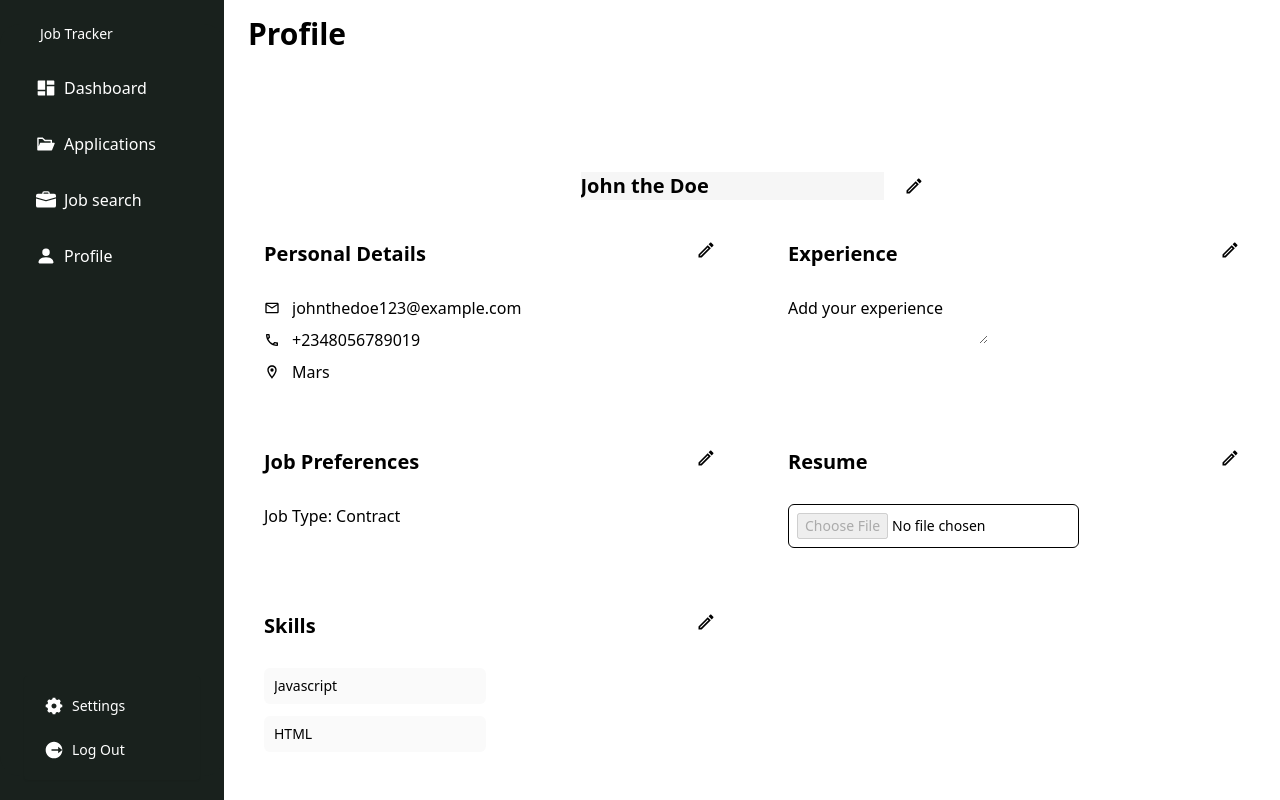
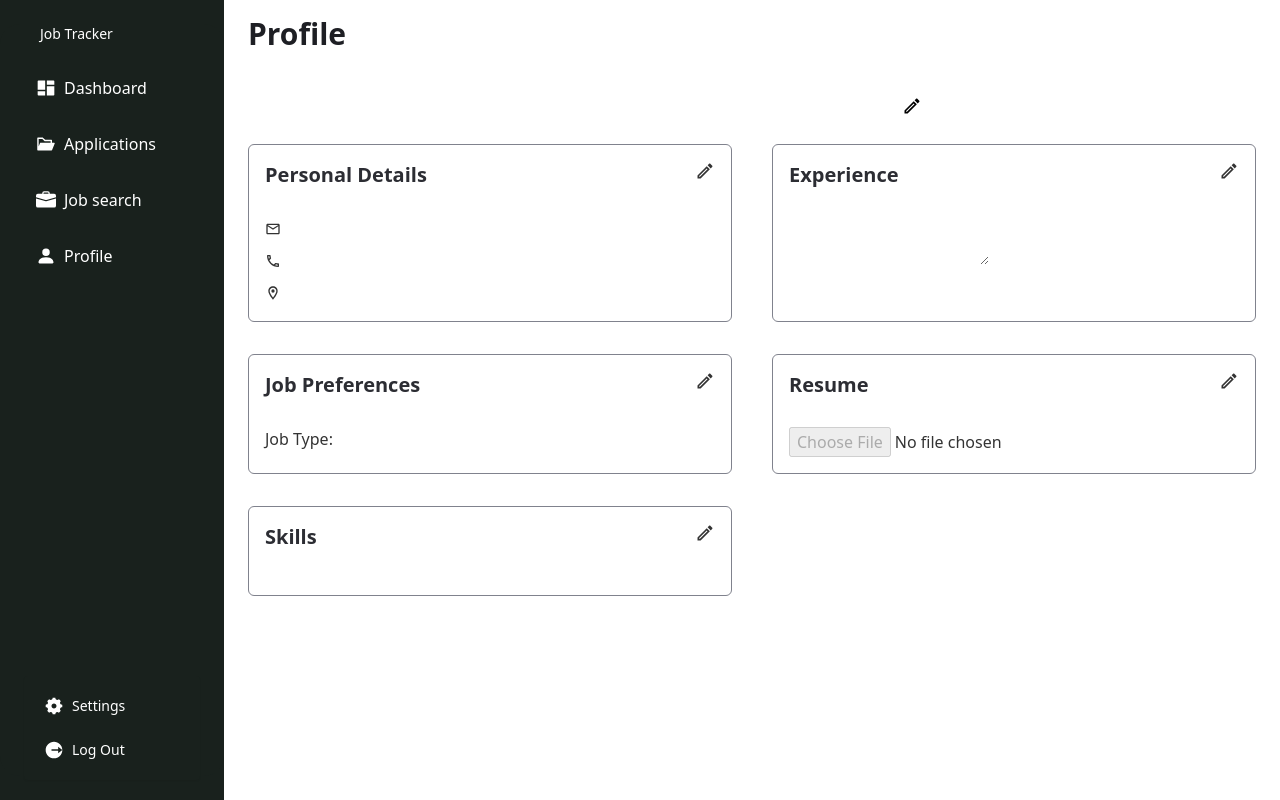
Before and after one commit to kolekarom/get-job, a React (Vite) app: page /dashboard/profile in a window 1280 px wide. Built offline with nearby package versions, Linux system fonts and the light colour scheme.

Commit message:
update settings page

```diff
--- a/src/Pages/Profile.jsx
+++ b/src/Pages/Profile.jsx
@@ -1,10 +1,9 @@
-import React, { useState } from "react";
+import { useState, useEffect } from "react";
 import {
   MdMailOutline,
   MdOutlineCall,
   MdOutlineLocationOn,
   MdOutlineEdit,
-  MdDelete,
   MdAdd,
 } from "react-icons/md";
 
@@ -16,14 +15,26 @@ const Profile = () => {
   const [editingResume, setEditingResume] = useState(false);
   const [editingSkills, setEditingSkills] = useState(false);
 
-  const [name, setName] = useState("John the Doe");
-  const [email, setEmail] = useState("johnthedoe123@example.com");
-  const [phone, setPhone] = useState("+2348056789019");
-  const [location, setLocation] = useState("Mars");
-  const [experience, setExperience] = useState("Add your experience");
-  const [jobType, setJobType] = useState("Contract");
-  const [skills, setSkills] = useState(["Javascript", "HTML"]);
+  const [name, setName] = useState("");
+  const [email, setEmail] = useState("");
+  const [phone, setPhone] = useState("");
+  const [location, setLocation] = useState("");
+  const [experience, setExperience] = useState("");
+  const [jobType, setJobType] = useState("");
+  const [skills, setSkills] = useState([]);
   const [newSkill, setNewSkill] = useState("");
+  const [resume, setResume] = useState(null);
+
+  // Fetch user data from localStorage
+  useEffect(() => {
+    const storedUser = JSON.parse(localStorage.getItem("user"));
+
+    if (storedUser) {
+      setName(storedUser.name || "");
+      setEmail(storedUser.email || "");
+      setPhone(storedUser.phone || "");
+    }
+  }, []);
 
   const handleEditToggle = (section) => {
     if (section === "personal") {
@@ -41,18 +52,6 @@ const Profile = () => {
     }
   };
 
-  const nameInitial = (name) => {
-    const nameSplit = name.split(" ");
-    if (nameSplit.length === 1) {
-      return nameSplit[0].charAt(0).toUpperCase();
-    } else {
-      return (
-        nameSplit[0].charAt(0).toUpperCase() +
-        nameSplit[nameSplit.length - 1].charAt(0).toUpperCase()
-      );
-    }
-  };
-
   const handleAddSkill = () => {
     if (newSkill.trim()) {
       setSkills([...skills, newSkill]);
@@ -65,16 +64,19 @@ const Profile = () => {
     setSkills(newSkills);
   };
 
+  const handleResumeChange = (e) => {
+    setResume(e.target.files[0]);
+  };
+
   return (
     <div>
       <div>
-        <h2 className="text-teal-dark text-3xl font-semibold mb-6">Profile</h2>
+        <h2 className="text-primary-text text-3xl font-semibold mb-6">
+          Profile
+        </h2>
         <div className="flex flex-col justify-center items-center mb-6">
-          <div className="inline-flex items-center justify-center w-20 h-20 overflow-hidden bg-teal-dark text-white font-bold rounded-full text-2xl">
-            <h1>{nameInitial(name)}</h1>
-          </div>
-          <div className="flex gap-5 justify-center items-center mt-4">
-            <div>
+          <div className="flex md:gap-4 md:justify-center justify-between items-center mt-4 mx-12">
+            <div className="">
               <label htmlFor="name"></label>
               <input
                 id="name"
@@ -82,16 +84,16 @@ const Profile = () => {
                 value={name}
                 onInput={(e) => setName(e.target.value)}
                 disabled={!editingName}
-                className={`text-xl font-bold bg-[#F6F6F6] ${
+                className={`text-xl font-bold bg-[#000]/0${
                   editingName
-                    ? "rounded-md outline-none ring-1 ring-gray-light py-1.5 px-2 text-gray-dark shadow-sm focus:ring-[1px] focus:ring-teal font-normal"
+                    ? " rounded-md outline-none ring-1 ring-light-gray py-1.5 px-2 text-dark-gray shadow-sm focus:ring-[1px] focus:ring-gray font-normal bg-white"
                     : ""
                 }`}
               />
             </div>
             {editingName ? (
               <button
-                className="cursor-pointer text-sm font-medium py-1 px-4 border border-teal text-teal-dark hover:bg-teal-dark hover:text-white rounded-md"
+                className="cursor-pointer text-sm font-medium py-2.5 px-4 border border-black text-primary-text hover:bg-black hover:text-white rounded-md"
                 onClick={() => handleEditToggle("name")}
               >
                 Save
@@ -104,16 +106,16 @@ const Profile = () => {
             )}
           </div>
         </div>
-        <div className="grid md:grid-cols-2 gap-x-10 gap-y-8 text-gray-dark/80">
+        <div className="grid md:grid-cols-2 gap-x-10 gap-y-8 text-black/80">
           {/* PERSONAL INFORMATION */}
-          <div className="bg-white rounded-md p-4">
+          <div className="bg-white rounded-md p-4 border border-tertiary-text">
             <span className="flex justify-between">
-              <h2 className="text-xl font-semibold mb-3 text-gray-dark">
+              <h2 className="text-xl font-semibold mb-3 text-dark-gray">
                 Personal Details
               </h2>
               {editingPersonal ? (
                 <button
-                  className="cursor-pointer text-sm font-medium py-1 px-4 border border-teal text-teal-dark hover:bg-teal-dark hover:text-white rounded-md"
+                  className="cursor-pointer text-sm font-medium py-2.5 px-4 border border-black text-primary-text hover:bg-black hover:text-white rounded-md"
                   onClick={() => handleEditToggle("personal")}
                 >
                   Save
@@ -138,7 +140,7 @@ const Profile = () => {
                   disabled={!editingPersonal}
                   className={`border-0 bg-white ${
                     editingPersonal
-                      ? "rounded-md outline-none ring-1 ring-gray-light py-1.5 px-2 text-gray-dark shadow-sm focus:ring-[1px] focus:ring-teal"
+                      ? "rounded-md outline-none ring-1 ring-light-gray py-1.5 px-2 text-dark-gray shadow-sm focus:ring-[1px] focus:ring-gray font-normal bg-white"
                       : ""
                   }`}
                 />
@@ -155,7 +157,7 @@ const Profile = () => {
                   disabled={!editingPersonal}
                   className={`border-0 bg-white ${
                     editingPersonal
-                      ? "rounded-md outline-none ring-1 ring-gray-light py-1.5 px-2 text-gray-dark shadow-sm focus:ring-[1px] focus:ring-teal"
+                      ? "rounded-md outline-none ring-1 ring-light-gray py-1.5 px-2 text-dark-gray shadow-sm focus:ring-[1px] focus:ring-gray font-normal bg-white"
                       : ""
                   }`}
                 />
@@ -172,7 +174,7 @@ const Profile = () => {
                   disabled={!editingPersonal}
                   className={`border-0 bg-white ${
                     editingPersonal
-                      ? "rounded-md outline-none ring-1 ring-gray-light py-1.5 px-2 text-gray-dark shadow-sm focus:ring-[1px] focus:ring-teal"
+                      ? "rounded-md outline-none ring-1 ring-light-gray py-1.5 px-2 text-dark-gray shadow-sm focus:ring-[1px] focus:ring-gray font-normal bg-white"
                       : ""
                   }`}
                 />
@@ -181,14 +183,14 @@ const Profile = () => {
           </div>
 
           {/* EXPERIENCE */}
-          <div className="bg-white rounded-md p-4">
+          <div className="bg-white rounded-md p-4 border border-tertiary-text">
             <span className="flex justify-between">
-              <h2 className="text-xl font-semibold mb-3 text-gray-dark">
+              <h2 className="text-xl font-semibold mb-3 text-dark-gray">
                 Experience
               </h2>
               {editingExperience ? (
                 <button
-                  className="cursor-pointer text-sm font-medium py-1 px-4 border border-teal text-teal-dark hover:bg-teal-dark hover:text-white rounded-md"
+                  className="cursor-pointer text-sm font-medium py-2.5 px-4 border border-black text-primary-text hover:bg-black hover:text-white rounded-md"
                   onClick={() => handleEditToggle("experience")}
                 >
                   Save
@@ -209,7 +211,7 @@ const Profile = () => {
                 disabled={!editingExperience}
                 className={`border-0 bg-white ${
                   editingExperience
-                    ? "rounded-md outline-none ring-1 ring-gray-light py-1.5 px-2 text-gray-dark shadow-sm focus:ring-[1px] focus:ring-teal"
+                    ? "rounded-md outline-none ring-1 ring-light-gray py-1.5 px-2 text-dark-gray shadow-sm focus:ring-[1px] focus:ring-gray font-normal bg-white"
                     : ""
                 }`}
               />
@@ -217,14 +219,14 @@ const Profile = () => {
           </div>
 
           {/* JOB PREFERENCE */}
-          <div className="bg-white rounded-md p-4">
+          <div className="bg-white rounded-md p-4 border border-tertiary-text">
             <span className="flex justify-between">
-              <h2 className="text-xl font-semibold mb-3 text-gray-dark">
+              <h2 className="text-xl font-semibold mb-3 text-dark-gray">
                 Job Preferences
               </h2>
               {editingJobPreferences ? (
                 <button
-                  className="cursor-pointer text-sm font-medium py-1 px-4 border border-teal text-teal-dark hover:bg-teal-dark hover:text-white rounded-md"
+                  className="cursor-pointer text-sm font-medium py-2.5 px-4 border border-black text-primary-text hover:bg-black hover:text-white rounded-md"
                   onClick={() => handleEditToggle("jobPreferences")}
                 >
                   Save
@@ -247,7 +249,7 @@ const Profile = () => {
                 disabled={!editingJobPreferences}
                 className={`border-0 bg-white ${
                   editingJobPreferences
-                    ? "rounded-md outline-none ring-1 ring-gray-light py-1.5 px-2 text-gray-dark shadow-sm focus:ring-[1px] focus:ring-teal"
+                    ? "rounded-md outline-none ring-1 ring-light-gray py-1.5 px-2 text-dark-gray shadow-sm focus:ring-[1px] focus:ring-gray font-normal bg-white"
                     : ""
                 }`}
               />
@@ -255,14 +257,14 @@ const Profile = () => {
           </div>
 
           {/* RESUME */}
-          <div className="bg-white rounded-md p-4">
+          <div className="bg-white rounded-md p-4 border border-tertiary-text">
             <span className="flex justify-between">
-              <h2 className="text-xl font-semibold mb-3 text-gray-dark">
+              <h2 className="text-xl font-semibold mb-3 text-dark-gray">
                 Resume
               </h2>
               {editingResume ? (
                 <button
-                  className="cursor-pointer text-sm font-medium py-1 px-4 border border-teal text-teal-dark hover:bg-teal-dark hover:text-white rounded-md"
+                  className="cursor-pointer text-sm font-medium py-2.5 px-4 border border-black text-primary-text hover:bg-black hover:text-white rounded-md"
                   onClick={() => handleEditToggle("resume")}
                 >
                   Save
@@ -274,29 +276,35 @@ const Profile = () => {
                 />
               )}
             </span>
-
             <div className="mt-4">
-              <label className="sr-only" htmlFor="resumeUpload">
-                Resume
-              </label>
-              <input
-                type="file"
-                id="resumeUpload"
-                disabled={!editingResume}
-                className="text-sm text-gray-900 border border-gray-light rounded-md cursor-pointer bg-white p-2"
-              />
+              {resume ? (
+                <div>
+                  <p>Uploaded Resume: {resume.name}</p>
+                </div>
+              ) : (
+                <input
+                  type="file"
+                  onChange={handleResumeChange}
+                  disabled={!editingResume}
+                  className={`border-0 bg-white ${
+                    editingResume
+                      ? "rounded-md outline-none ring-1 ring-light-gray py-1.5 px-2 text-dark-gray shadow-sm focus:ring-[1px] focus:ring-gray font-normal bg-white"
+                      : ""
+                  }`}
+                />
+              )}
             </div>
           </div>
 
           {/* SKILLS */}
-          <div className="bg-white rounded-md p-4">
+          <div className="bg-white rounded-md p-4 border border-tertiary-text">
             <span className="flex justify-between">
-              <h2 className="text-xl font-semibold mb-3 text-gray-dark">
+              <h2 className="text-xl font-semibold mb-3 text-dark-gray">
                 Skills
               </h2>
               {editingSkills ? (
                 <button
-                  className="cursor-pointer text-sm font-medium py-1 px-4 border border-teal text-teal-dark hover:bg-teal-dark hover:text-white rounded-md"
+                  className="cursor-pointer text-sm font-medium py-2.5 px-4 border border-black text-primary-text hover:bg-black hover:text-white rounded-md"
                   onClick={() => handleEditToggle("skills")}
                 >
                   Save
@@ -309,45 +317,38 @@ const Profile = () => {
               )}
             </span>
 
-            <div className="flex flex-wrap gap-3 mt-4 items-center">
+            <div className="mt-4">
               {skills.map((skill, index) => (
-                <div key={index} className="flex items-center gap-3">
-                  <input
-                    type="text"
-                    value={skill}
-                    onChange={(e) => {
-                      const newSkills = [...skills];
-                      newSkills[index] = e.target.value;
-                      setSkills(newSkills);
-                    }}
-                    disabled={!editingSkills}
-                    className={`bg-teal-light text-teal rounded-md py-2 px-2.5 text-sm ${
-                      editingSkills ? "outline-none" : ""
-                    }`}
-                  />
+                <div
+                  key={index}
+                  className="flex justify-between items-center mb-2"
+                >
+                  <span>{skill}</span>
                   {editingSkills && (
-                    <p
-                      className="cursor-pointer text-gray text-sm font-medium"
+                    <button
+                      className="text-[#d42c2c]"
                       onClick={() => handleDeleteSkill(index)}
                     >
-                      X
-                    </p>
+                      Delete
+                    </button>
                   )}
                 </div>
               ))}
+
               {editingSkills && (
-                <div className="flex items-center">
+                <div className="flex items-center mt-4">
                   <input
                     type="text"
                     value={newSkill}
                     onChange={(e) => setNewSkill(e.target.value)}
-                    placeholder="New skill"
-                    className="bg-white border border-gray-light rounded-md py-2 px-2.5 w-28 text-sm outline-none"
+                    className="border border-gray rounded-md py-1 px-2 mr-2"
                   />
-                  <MdAdd
-                    className="cursor-pointer text-teal ml-2"
+                  <button
+                    className="bg-black text-white rounded-md py-2.5 px-3"
                     onClick={handleAddSkill}
-                  />
+                  >
+                    <MdAdd />
+                  </button>
                 </div>
               )}
             </div>
```
Also changed, not shown: src/Components/SideBar.jsx (+9 -24 lines), src/Pages/Dashboard.jsx (+21 -9 lines), src/Pages/Settings.jsx (+8 -10 lines).
